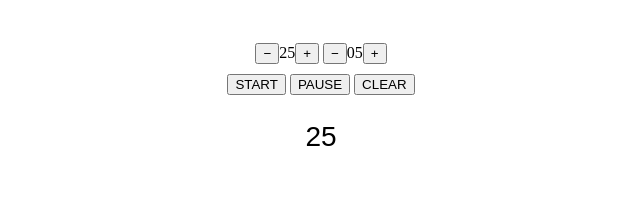
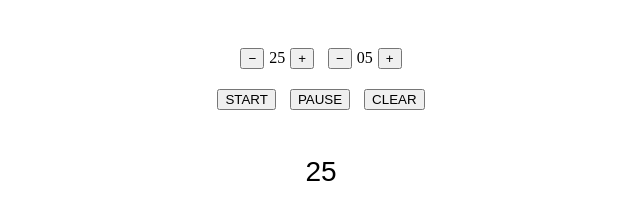
Before and after one commit to davidrfreeman/pomodoro, a plain HTML site: page index.html in a window 1280 px wide. Shown: the whole page, without its empty margins (319-959 px from the left). Drawn offline with Linux system fonts and the light colour scheme.

Commit message:
Needed to commit changes

```diff
--- a/main.css
+++ b/main.css
@@ -25,3 +25,7 @@ body {
     font-family: Arial, Helvetica, sans-serif;
     font-size: 28px;
 }
+
+button {
+    margin: 5px;
+}
```
